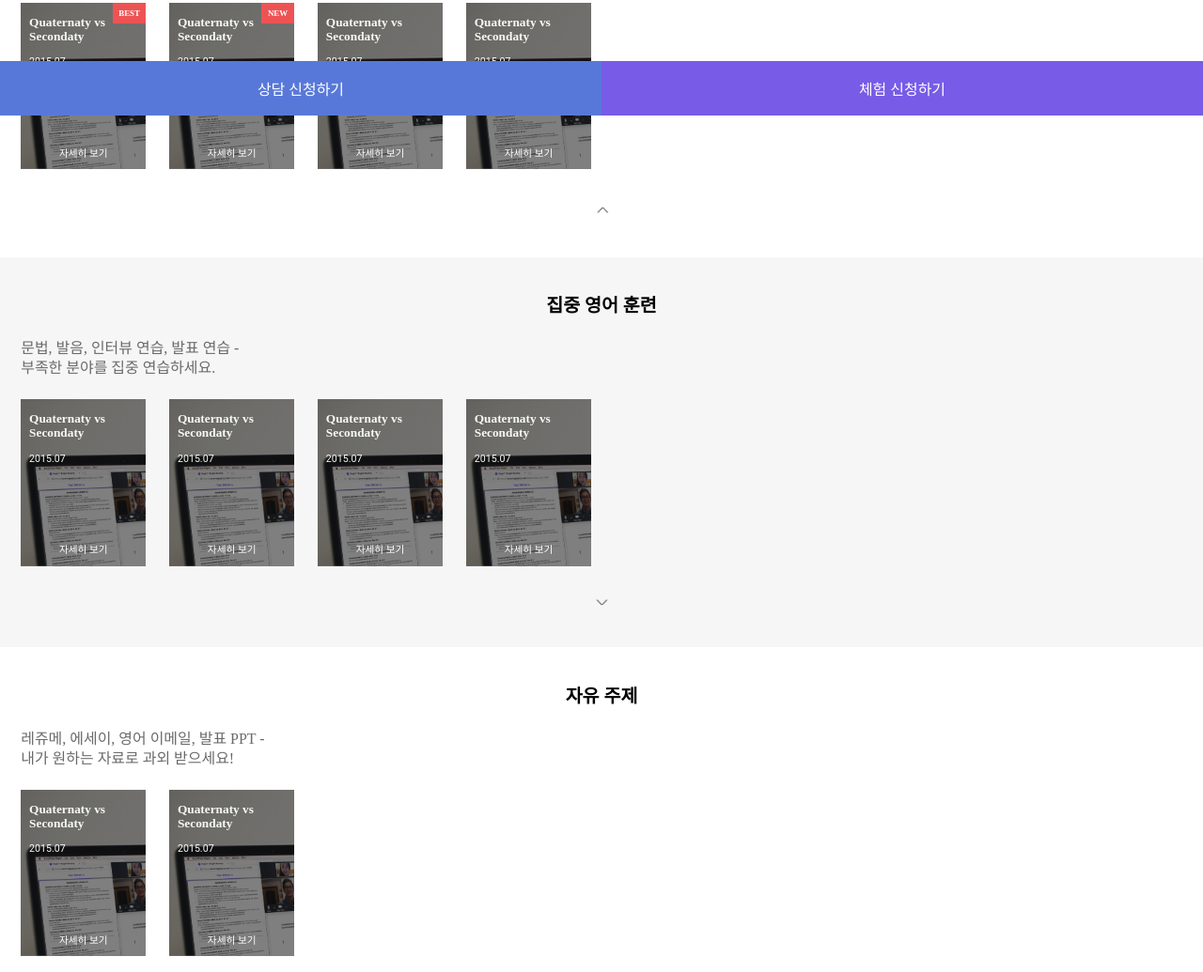
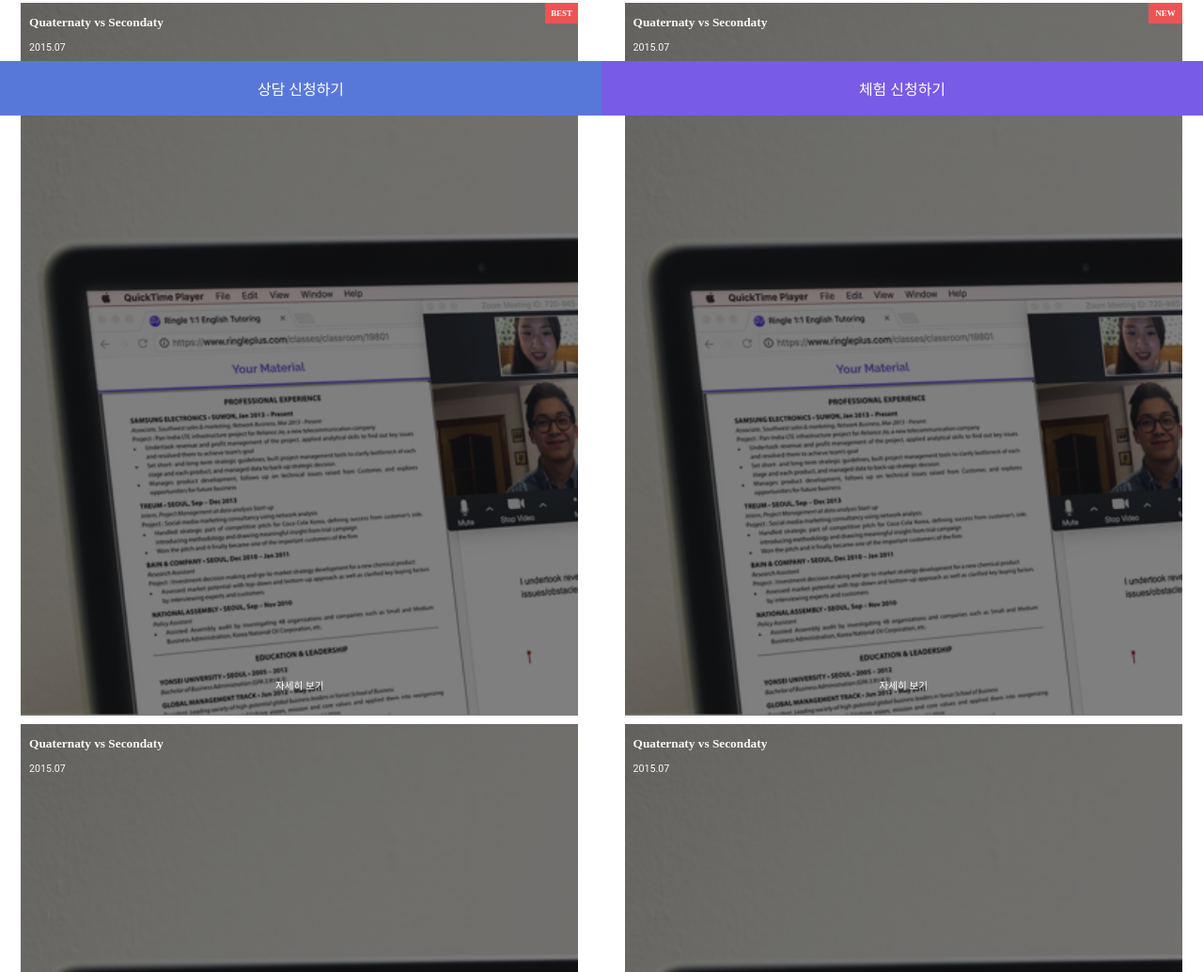
Before and after one commit to SUNGPAH/ringle_mobile_landing, a website: page topic.html in a window 1280 px wide. Shown: the part 677-1712 px from the top of the page at 94% size. Drawn offline with Linux system fonts and the light colour scheme.

Commit message:
modify img percent

```diff
--- a/sass/base/_typography.scss
+++ b/sass/base/_typography.scss
@@ -150,9 +150,11 @@
             font-family: 'NanumBarunGothic';
             font-size: $font-size-12;
             color: $color-white;
-            height: 60%;
-            align-items: flex-end !important;
+            width: 100%;
+            height: calc(100% - 8rem);
+            align-items: flex-end;
             padding-bottom: 1rem;
+            display: grid;
         }
     }
     &-purple-tutor {
--- a/sass/layout/_body.scss
+++ b/sass/layout/_body.scss
@@ -1,4 +1,6 @@
 .flex {
+    display: flex;
+
     &-center {
         justify-content: center;
     }
@@ -81,6 +83,9 @@
     &_bottom {
         margin-bottom: 4.5rem;
 
+        &-smallest {
+            margin-bottom: 0.5rem;
+        }
         &-smaller {
             margin-bottom: 1.5rem;
         }
@@ -125,6 +130,9 @@
         &-biggest {
             margin-right: 2.5rem;
         }
+        &-percent {
+            margin-right: 4%;
+        }
     }
 }
 
@@ -145,6 +153,9 @@
             padding-top: 3.5rem;
         }
         &-big {
+            padding-top: 4rem;
+        }
+        &-biggest {
             padding-top: 10rem;
         }
     }
--- a/sass/pages/_home.scss
+++ b/sass/pages/_home.scss
@@ -186,16 +186,16 @@
 
 .img {
     &-tutors {
-    height: auto;
+        width: 100%;
+        height: 26vw;
         display: inline-block;
         text-align: center;
 
         &-circle {
-        width: 9.5rem;
-        height: 9.5rem;
+            width: 30%;
+            height: 100%;
             border-radius: 100%;
             background-color: $color-img-tutors;
-        margin: 0 1rem 1rem 0;
         }
     }
 
@@ -261,17 +261,15 @@
 .topic-book {
     &-box {
         width: 100%;
-        height: auto;
-        min-height: 22rem;
-        padding: 1rem 0;
+        height: 60vw;
+        min-height: 20rem;
+        padding-top: 1rem;
     }
 
     &-size {
-        width: 15rem;
-        height: 20rem;
+        width: 48%;
+        height: 100%;
         position: relative;
-        margin-right: 2%;
-        margin-bottom: 2%;
         padding: 0 1rem;
     }
 }
@@ -307,6 +305,15 @@
         width: 2.5rem;
         height: 2.5rem;
     }
+    &-grid-box {
+        display: grid;
+        width: calc(100% - 5.5rem);
+        height: 24rem;
+
+        & .flex {
+            height: 8rem;
+        }
+    }
 }
 
 [class*='guide-step-'] {
--- a/topic.html
+++ b/topic.html
@@ -43,30 +43,32 @@
                     </ul>
                 </div>
                 <div class="topic-book-box">
-                    <div class="topic-book-size left bgr-img text-book-1">
+                    <div class="topic-book-size left bgr-img text-book-1 margin_right-percent">
                         <div class="badge-notification-right flex-center text-nowrap">Best</div>
                         <div class="text-book-title text-left">Quaternaty vs Secondaty</div>
                         <div class="text-book-date text-left text-nowrap">2015.07</div>
-                        <div class="text-book-more flex-center text-nowrap">자세히 보기</div>
+                        <div class="text-book-more text-nowrap">자세히 보기</div>
                     </div>
                     <div class="topic-book-size left bgr-img text-book-1">
                         <div class="badge-notification-right flex-center text-nowrap">New</div>
                         <div class="text-book-title text-left">Quaternaty vs Secondaty</div>
                         <div class="text-book-date text-left text-nowrap">2015.07</div>
-                        <div class="text-book-more flex-center text-nowrap">자세히 보기</div>
+                        <div class="text-book-more text-nowrap">자세히 보기</div>
+                    </div>
+                </div>
+                <div class="topic-book-box">
+                    <div class="topic-book-size left bgr-img text-book-1 margin_right-percent">
+                        <div class="text-book-title text-left">Quaternaty vs Secondaty</div>
+                        <div class="text-book-date text-left text-nowrap">2015.07</div>
+                        <div class="text-book-more text-nowrap">자세히 보기</div>
                     </div>
                     <div class="topic-book-size left bgr-img text-book-1">
                         <div class="text-book-title text-left">Quaternaty vs Secondaty</div>
                         <div class="text-book-date text-left text-nowrap">2015.07</div>
-                        <div class="text-book-more flex-center text-nowrap">자세히 보기</div>
-                    </div>
-                    <div class="topic-book-size left bgr-img text-book-1">
-                        <div class="text-book-title text-left">Quaternaty vs Secondaty</div>
-                        <div class="text-book-date text-left text-nowrap">2015.07</div>
-                        <div class="text-book-more flex-center text-nowrap">자세히 보기</div>
+                        <div class="text-book-more text-nowrap">자세히 보기</div>
                     </div>
                 </div>
-                <img class="btn-review-more clear margin-auto-left margin_top-small" src="img/btn-landing-more-close.png" srcset="img/btn-landing-more-close@2x.png 2x, img/btn-landing-more-close@3x.png 3x">
+                <img class="btn-review-more clear margin-auto-left margin_top-medium" src="img/btn-landing-more-close.png" srcset="img/btn-landing-more-close@2x.png 2x, img/btn-landing-more-close@3x.png 3x">
             </article>
             <article class="main__grey-box">
                 <div class="main__sub-heading margin_bottom-small">집중 영어 훈련</div>
@@ -75,28 +77,30 @@
                     부족한 분야를 집중 연습하세요.
                 </div>
                 <div class="topic-book-box">
-                    <div class="topic-book-size left bgr-img text-book-1">
+                    <div class="topic-book-size left bgr-img text-book-1 margin_right-percent">
                         <div class="text-book-title text-left">Quaternaty vs Secondaty</div>
                         <div class="text-book-date text-left text-nowrap">2015.07</div>
-                        <div class="text-book-more flex-center text-nowrap">자세히 보기</div>
+                        <div class="text-book-more text-nowrap">자세히 보기</div>
                     </div>
                     <div class="topic-book-size left bgr-img text-book-1">
                         <div class="text-book-title text-left">Quaternaty vs Secondaty</div>
                         <div class="text-book-date text-left text-nowrap">2015.07</div>
-                        <div class="text-book-more flex-center text-nowrap">자세히 보기</div>
+                        <div class="text-book-more text-nowrap">자세히 보기</div>
+                    </div>
+                </div>
+                <div class="topic-book-box">
+                    <div class="topic-book-size left bgr-img text-book-1 margin_right-percent">
+                        <div class="text-book-title text-left">Quaternaty vs Secondaty</div>
+                        <div class="text-book-date text-left text-nowrap">2015.07</div>
+                        <div class="text-book-more text-nowrap">자세히 보기</div>
                     </div>
                     <div class="topic-book-size left bgr-img text-book-1">
                         <div class="text-book-title text-left">Quaternaty vs Secondaty</div>
                         <div class="text-book-date text-left text-nowrap">2015.07</div>
-                        <div class="text-book-more flex-center text-nowrap">자세히 보기</div>
-                    </div>
-                    <div class="topic-book-size left bgr-img text-book-1">
-                        <div class="text-book-title text-left">Quaternaty vs Secondaty</div>
-                        <div class="text-book-date text-left text-nowrap">2015.07</div>
-                        <div class="text-book-more flex-center text-nowrap">자세히 보기</div>
+                        <div class="text-book-more text-nowrap">자세히 보기</div>
                     </div>
                 </div>
-                <img class="btn-review-more clear margin-auto-left" src="img/btn-landing-more-open.png" srcset="img/btn-landing-more-open@2x.png 2x, img/btn-landing-more-open@3x.png 3x">
+                <img class="btn-review-more clear margin-auto-left margin_top-medium" src="img/btn-landing-more-open.png" srcset="img/btn-landing-more-open@2x.png 2x, img/btn-landing-more-open@3x.png 3x">
             </article>
             <article class="main__white-box">
                 <div class="main__sub-heading margin_bottom-small">자유 주제</div>
@@ -105,15 +109,15 @@
                     내가 원하는 자료로 과외 받으세요!
                 </div>
                 <div class="topic-book-box">
-                    <div class="topic-book-size left bgr-img text-book-1">
+                    <div class="topic-book-size left bgr-img text-book-1 margin_right-percent">
                         <div class="text-book-title text-left">Quaternaty vs Secondaty</div>
                         <div class="text-book-date text-left text-nowrap">2015.07</div>
-                        <div class="text-book-more flex-center text-nowrap">자세히 보기</div>
+                        <div class="text-book-more text-nowrap">자세히 보기</div>
                     </div>
                     <div class="topic-book-size left bgr-img text-book-1">
                         <div class="text-book-title text-left">Quaternaty vs Secondaty</div>
                         <div class="text-book-date text-left text-nowrap">2015.07</div>
-                        <div class="text-book-more flex-center text-nowrap">자세히 보기</div>
+                        <div class="text-book-more text-nowrap">자세히 보기</div>
                     </div>
                 </div>
             </article>
```
Also changed, not shown: tutor.html (+7 -5 lines), tutorial.html (+8 -8 lines), css/style.css. Lines whose indentation alone changed are shown as unchanged.
